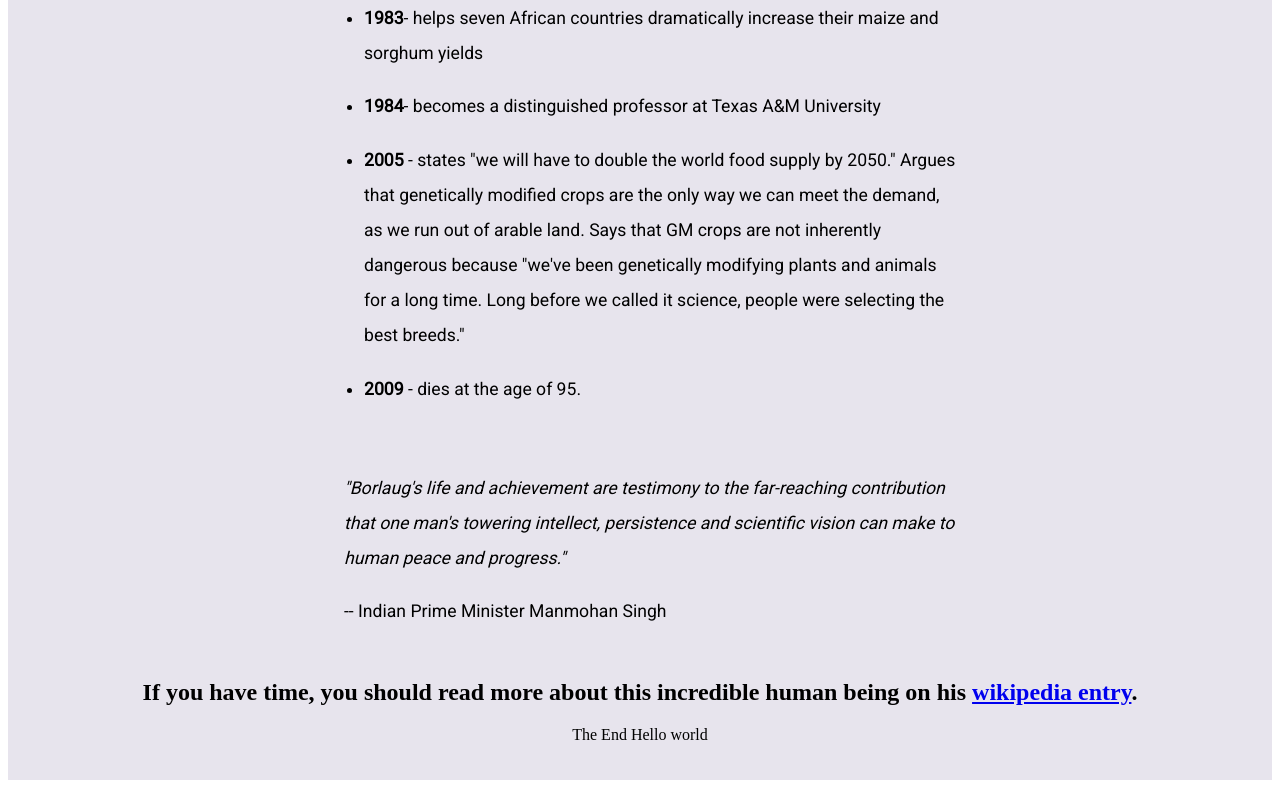
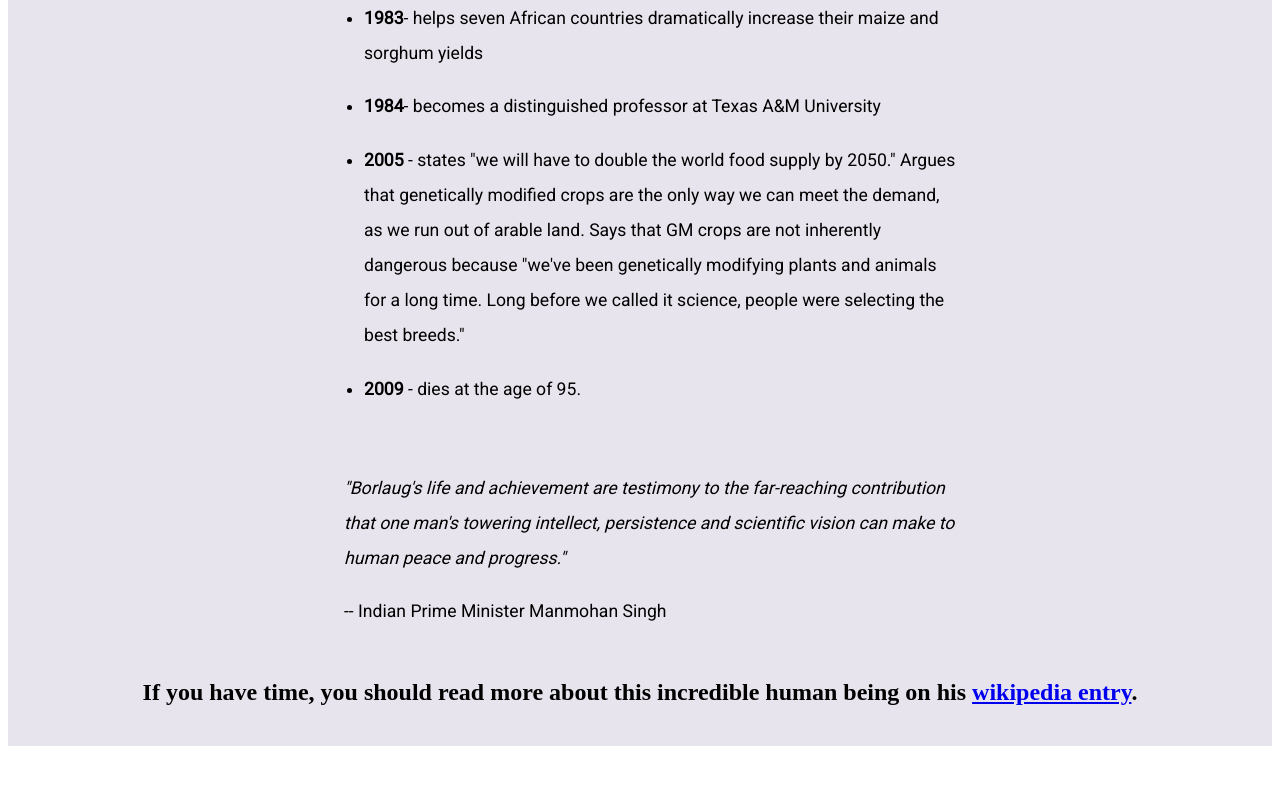
Before and after one commit to Abhi7254/Tribute-Page.github.io, a plain HTML site: page index.html in a window 1280 px wide. Shown: the part 2333-3133 px from the top of the page. After the commit the page ends 3099 px from the top, so only its background shows below. Drawn offline with Linux system fonts and the light colour scheme.

Commit message:
Update index.html

```diff
--- a/index.html
+++ b/index.html
@@ -80,7 +80,6 @@
         <div class="footer">
             <h2>If you have time, you should read more about this incredible human being on his <a
                     href="https://en.wikipedia.org/wiki/Norman_Borlaug">wikipedia entry</a>.</h2>
-                    <p>The End Hello world</p>
         </div>
     </div>
 </body>
```
